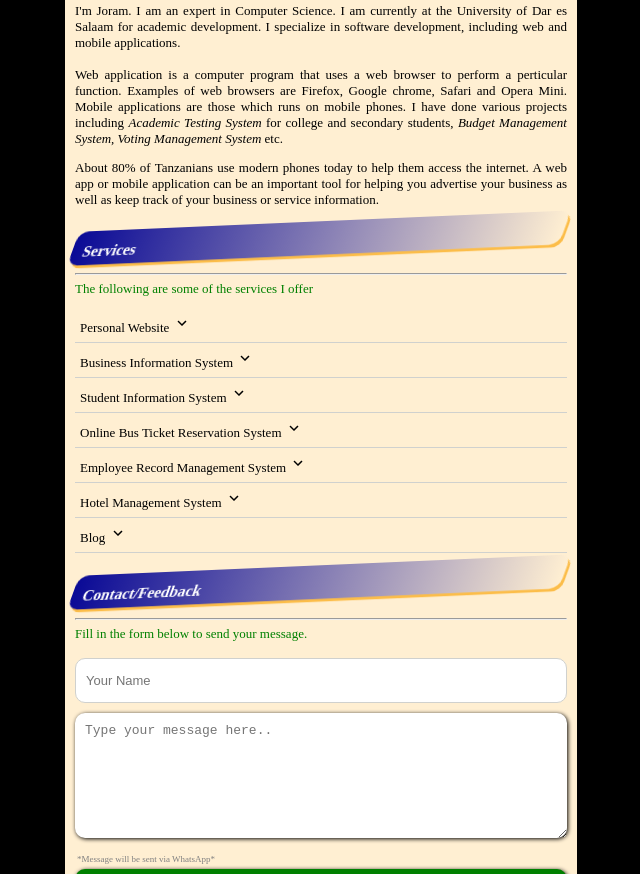
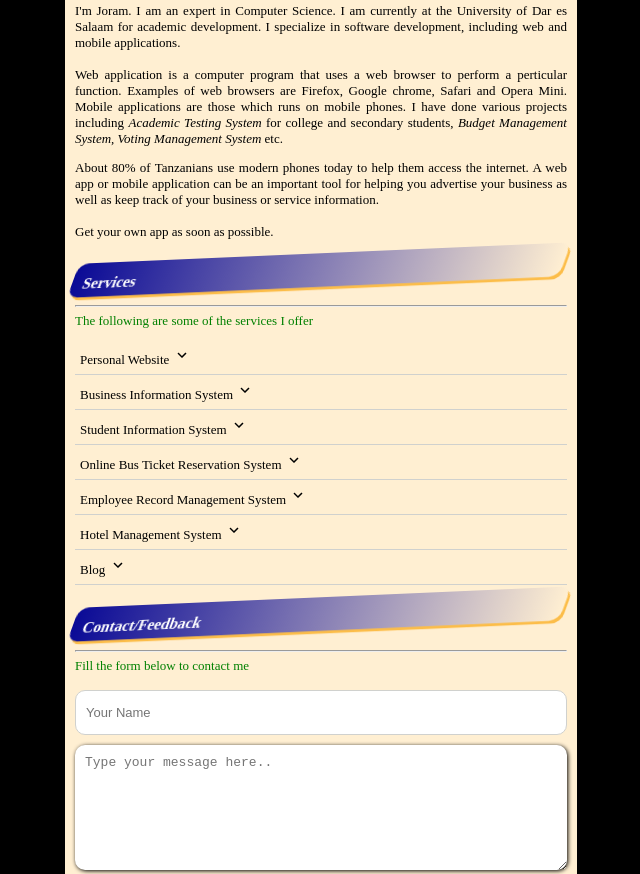
Before and after one commit to joramallan/web, a plain HTML site: page index.html in a window 1280 px wide. Shown: the part 675-1549 px from the top of the page, without its empty margins (319-959 px from the left). Drawn offline with Linux system fonts and the light colour scheme.

Commit message:
Second Commit

```diff
--- a/index.html
+++ b/index.html
@@ -46,7 +46,8 @@
 
             <p class="info">
                 About 80% of Tanzanians use modern phones today to help them access the internet.
-                A web app or mobile application can be an important tool for helping you advertise your business as well as keep track of your business or service information.
+                A web app or mobile application can be an important tool for helping you advertise your business as well as keep track of your business or service information.<br><br>
+                Get your own app as soon as possible.
             </p>
 
             <h3 class="content-header">Services</h3> <hr>
@@ -102,7 +103,7 @@
             </div>
 
             <h3 class="content-header">Contact/Feedback</h3> <hr>
-            <div class="small-title">Fill in the form below to send your message.</div> <br>
+            <div class="small-title">Fill the form below to contact me</div> <br>
             <div>
                 <input type="text" id="customer_name" placeholder="Your Name" class="form-item">
                 <textarea class="form-item-textarea" name="message" id="message" cols="30" rows="7" placeholder="Type your message here.."></textarea>
```
Also changed, not shown: sw/index.html (+2 -1 lines).
